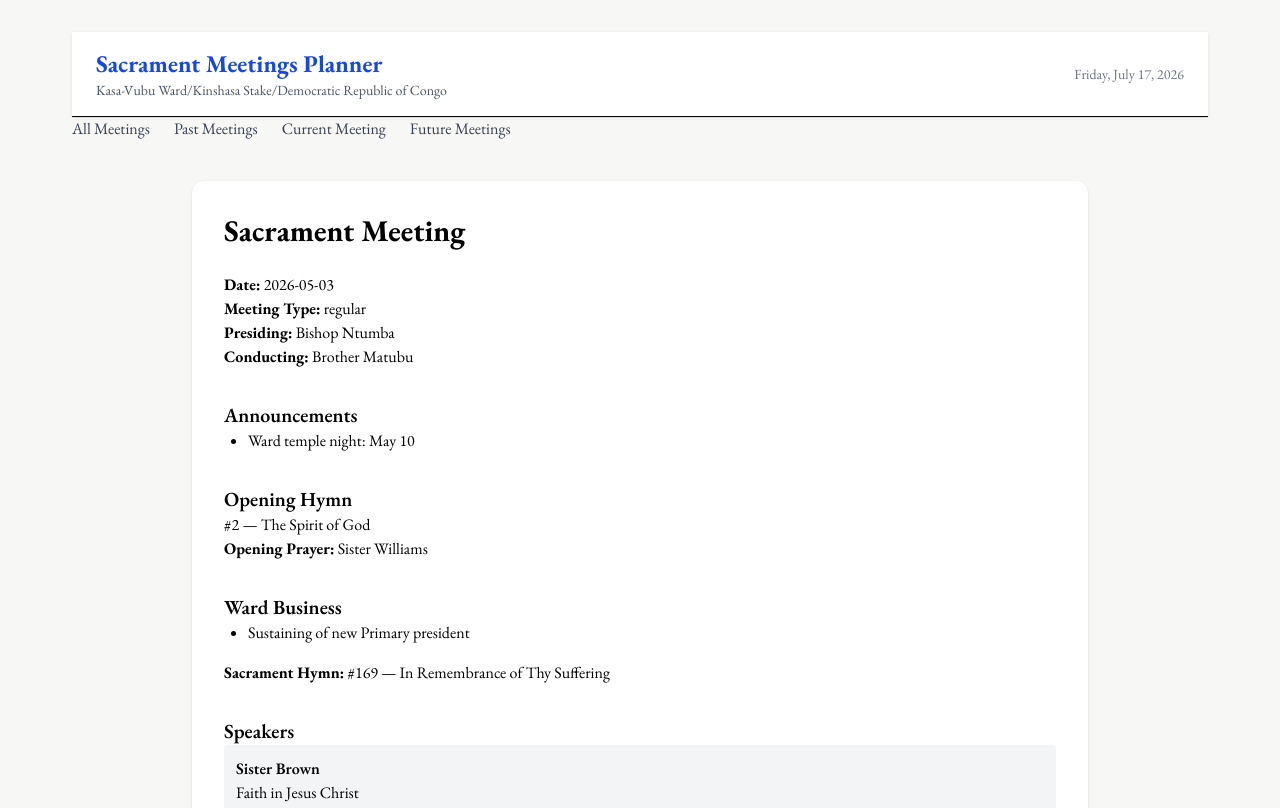
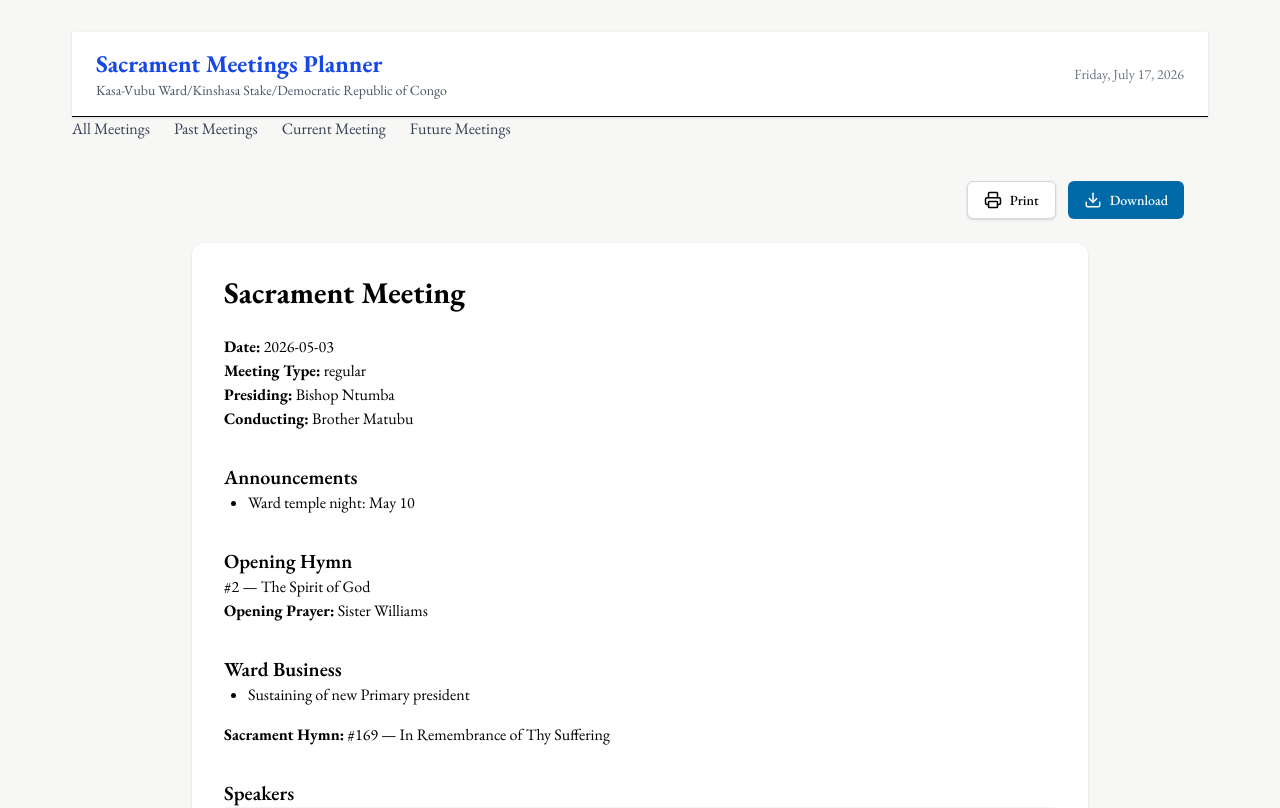
Before and after one commit to nrb2002/sacrament-meetings, a Next.js app: page /meetings/1 in a window 1280 px wide. Shown: the top 808 px of the page. Built offline with nearby package versions, Linux system fonts and the light colour scheme.

Commit message:
Added printing and donwload buttons

```diff
--- a/app/globals.css
+++ b/app/globals.css
@@ -26,13 +26,20 @@ body {
 }
 
 @media print {
+
   header,
   footer,
-  nav {
-    display: none;
+  nav,
+  button {
+    display: none !important;
   }
 
   body {
     background: white;
   }
+
+  main {
+    max-width: 100%;
+    padding: 0;
+  }
 }
--- a/app/meetings/[id]/page.tsx
+++ b/app/meetings/[id]/page.tsx
@@ -4,6 +4,9 @@ import { notFound } from "next/navigation";
 
 import MeetingDetail from "@/components/MeetingDetail";
 import { getMeetingById } from "@/lib/meetings-db";
+
+import MeetingActions from "@/components/MeetingActions";
+
 
 interface PageProps {
   params: Promise<{
@@ -22,5 +25,10 @@ export default async function MeetingPage({
     notFound();
   }
 
-  return <MeetingDetail meeting={meeting} />;
+  return (
+    <>
+      <MeetingActions />
+      <MeetingDetail meeting={meeting} />
+    </>
+  );
 }
--- /dev/null
+++ b/components/MeetingActions.tsx
@@ -0,0 +1,33 @@
+"use client";
+
+import { Download, Printer } from "lucide-react";
+
+export default function MeetingActions() {
+  const handlePrint = () => {
+    window.print();
+  };
+
+  const handleDownload = () => {
+    alert("PDF download will be implemented in a future version.");
+  };
+
+  return (
+    <div className="mb-6 flex justify-end gap-3">
+      <button
+        onClick={handlePrint}
+        className="flex items-center gap-2 rounded-md border border-gray-300 bg-white px-4 py-2 text-sm font-medium shadow-sm transition hover:bg-gray-100"
+      >
+        <Printer size={18} />
+        Print
+      </button>
+
+      <button
+        onClick={handleDownload}
+        className="flex items-center gap-2 rounded-md bg-sky-700 px-4 py-2 text-sm font-medium text-white transition hover:bg-sky-800"
+      >
+        <Download size={18} />
+        Download
+      </button>
+    </div>
+  );
+}
```
